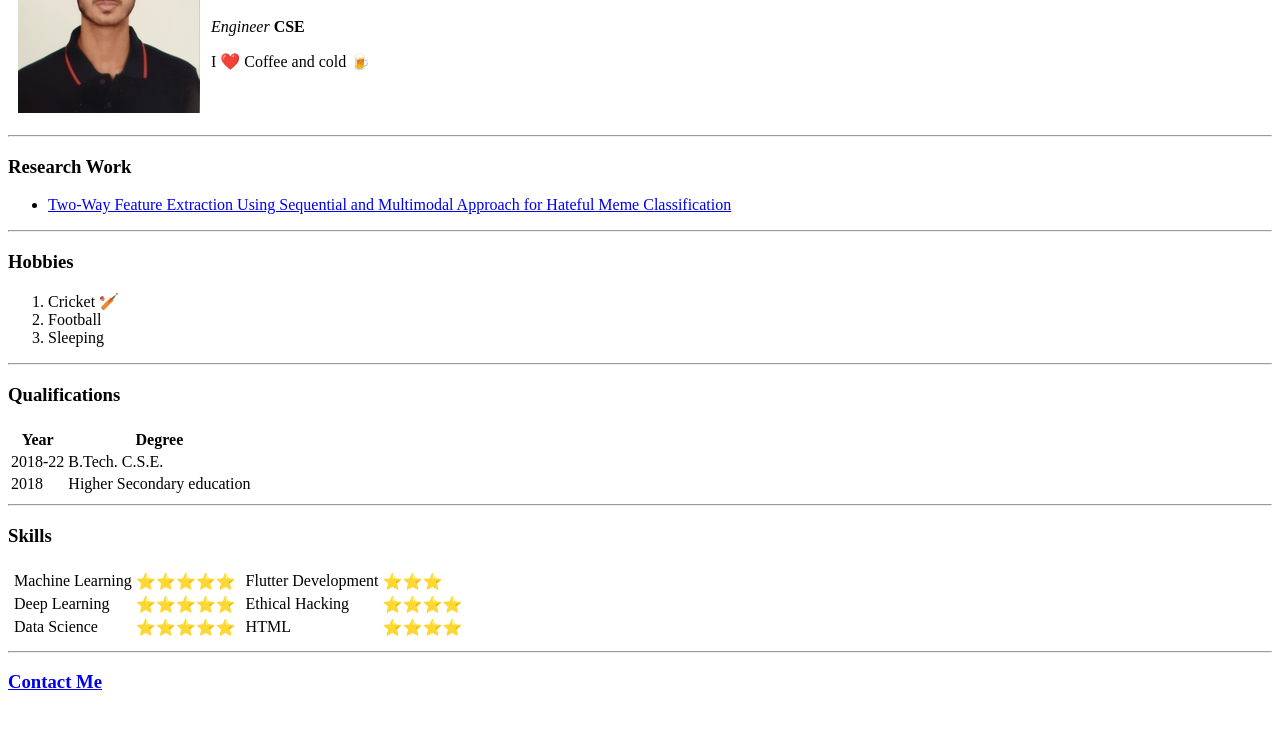
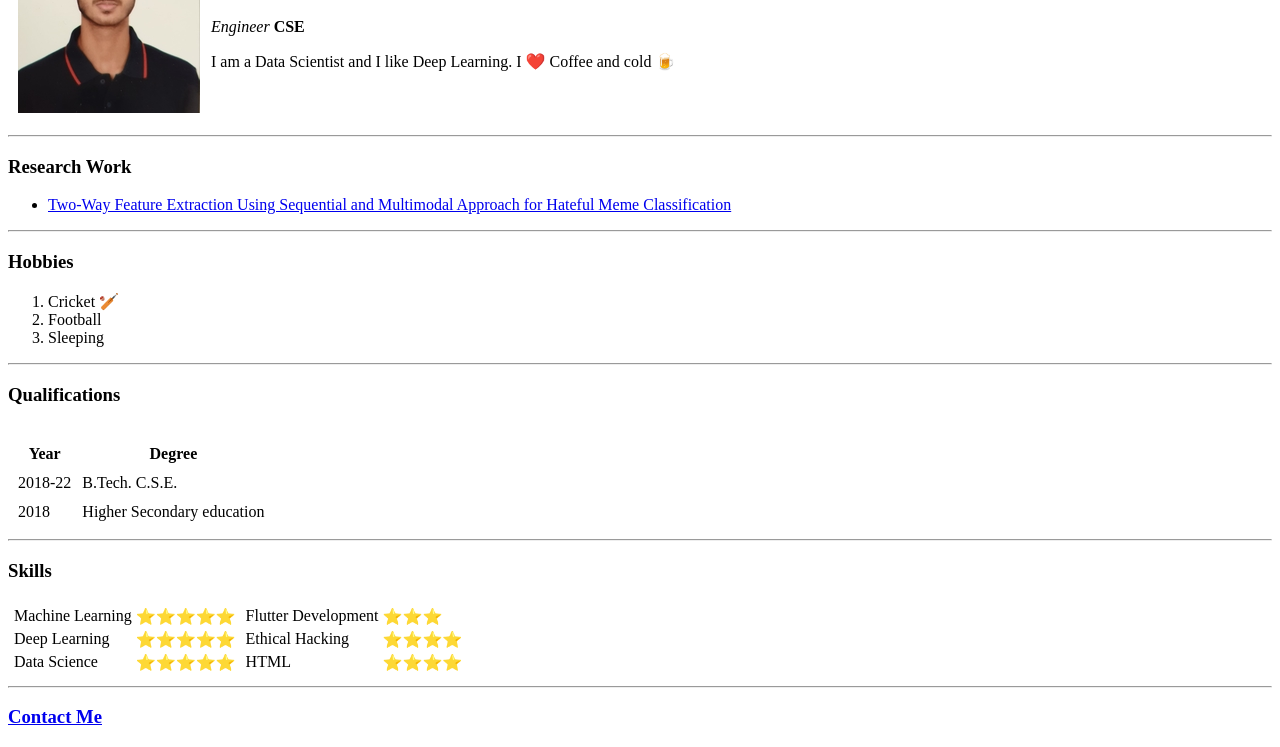
Before and after one commit to mayank-2705/cv, a plain HTML site: page index.html in a window 1280 px wide. Shown: the part 110-857 px from the top of the page. Before the commit the page ends 822 px from the top, so only its background shows below. Drawn offline with Linux system fonts and the light colour scheme.

Commit message:
Update index.html

```diff
--- a/index.html
+++ b/index.html
@@ -4,16 +4,18 @@
 <head>
   <meta charset="utf-8">
   <title>Mayank's Personal Site</title>
+  <link rel="stylesheet" href="css/styles.css">
 </head>
 
-<body>
+
+<body >
   <table cellspacing="9">
     <tr>
-      <td><img src="images/mayankpic.jpg" alt="Mayank's Profile Picture"></td>
+      <td><img class="profile-pic" src="images/mayankpic.jpg" alt="Mayank's Profile Picture"></td>
       <td>
         <h1>Mayank Yadav</h1>
         <p><em>Engineer</em><strong> CSE</strong></p>
-        <p>I ❤️ Coffee and cold 🍺</p>
+        <p>I am a Data Scientist and I like Deep Learning. I ❤️ Coffee and cold 🍺</p>
       </td>
     </tr>
   </table>
@@ -34,7 +36,7 @@
 
   <hr>
   <h3>Qualifications</h3>
-  <table>
+  <table cellspacing="9">
     <th>
       <tr>
         <th>Year</th>
```
